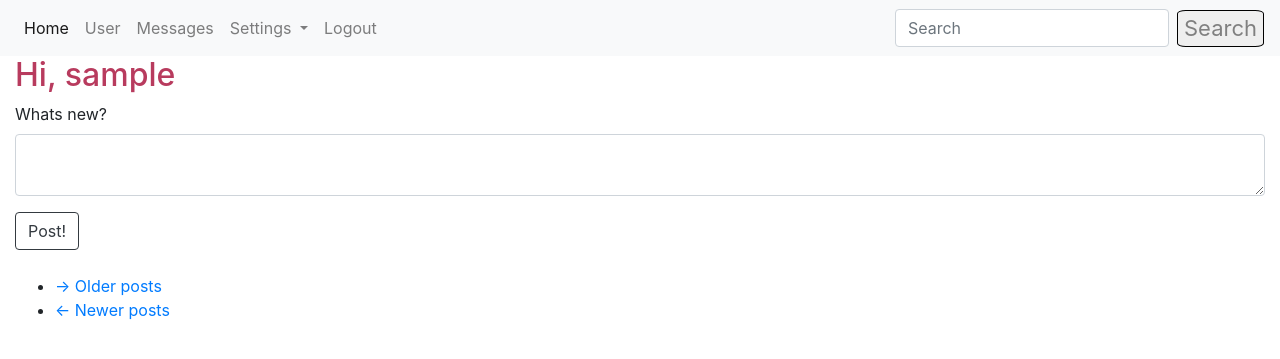
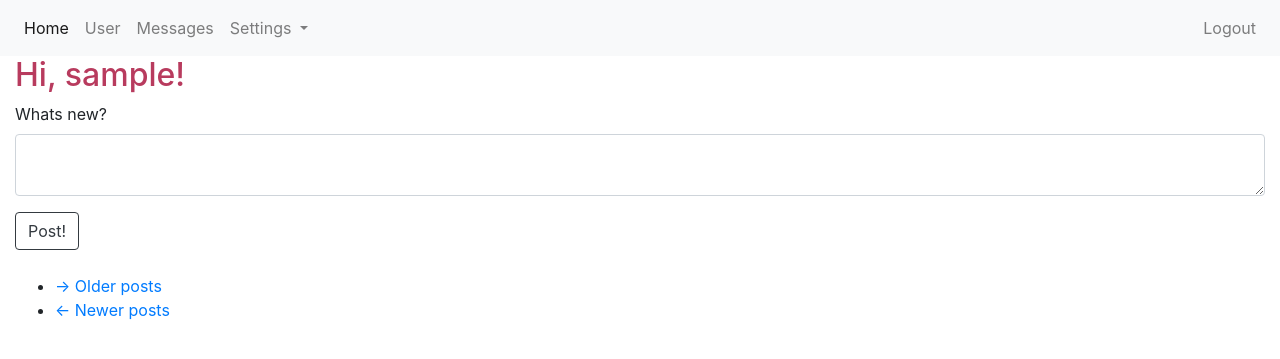
Before and after one commit to SLDem/MySNSite, a Flask app: page / in a window 1280 px wide. Shown: the top 359 px of the page. Run offline with Flask 2, Linux system fonts and the light colour scheme; the visitor is signed in with stand-in values (Sample User, id 1); data comes from the database, SQL or seed files in the repository; both versions use the stored data as it was after the commit; data that the repository does not hold is empty; some libraries are stand-ins or nearby versions.

Commit message:
Removed some useless code

```diff
--- a/app/__init__.py
+++ b/app/__init__.py
@@ -35,6 +35,5 @@ app.config['UPLOAD_FOLDER'] = UPLOAD_FOLDER
 db = SQLAlchemy(app)
 migrate = Migrate(app, db)
 
-POSTS_PER_PAGE = 5
 
 from app import routes, models
--- a/app/templates/base.html
+++ b/app/templates/base.html
@@ -7,7 +7,7 @@
         {% block title %}{{title}}{% endblock %}
     </title>
     </head>
-    <body>                                                <!-- round -->
+    <body>
     <style type="text/css">
 
 
@@ -58,15 +58,6 @@
         border-image: url('/static/border6.png') 30 stretch;
         }
 
-        .search_button {
-        border-style: solid;
-        border-width: 0.7px;
-        border-radius: 10%;
-        color: grey !important;
-        font-size: 22px;
-        }
-
-
         .button {
         outline: none !important;
         display: inline-block;
@@ -115,11 +106,12 @@
                 </a>
                 <div class="dropdown-menu" aria-labelledby="navbarDropdown">
                   <a class="dropdown-item" href="/edit_profile">Edit Profile</a>
-                  <a class="dropdown-item" href="#">Another action</a>
                   <div class="dropdown-divider"></div>
                   <a class="dropdown-item" href="/carmen">Something else here</a>
                 </div>
               </li>
+            </ul>
+            <ul class="nav navbar-nav ml-auto">
               {% if current_user.is_anonymous %}
               <li class="nav-item">
                 <a class="nav-link" href="/login">Login</a>
@@ -130,10 +122,6 @@
               </li>
               {% endif %}
             </ul>
-            <form class="form-inline my-2 my-lg-0">
-              <input class="form-control mr-sm-2" type="search" placeholder="Search" aria-label="Search">
-              <button class="search_button" type="submit">Search</button>
-            </form>
           </div>
         </nav>
     <script src="https://code.jquery.com/jquery-3.4.1.slim.min.js" integrity="sha384-J6qa4849blE2+poT4WnyKhv5vZF5SrPo0iEjwBvKU7imGFAV0wwj1yYfoRSJoZ+n" crossorigin="anonymous"></script>
--- a/app/templates/home.html
+++ b/app/templates/home.html
@@ -2,7 +2,7 @@
 {% import "bootstrap/wtf.html" as wtf %}
 {% block app_content %}
 
-    <h2 style="color: #b83b5e;">Hi, {{current_user.username}}</h2>
+    <h2 style="color: #b83b5e;">Hi, {{current_user.username}}!</h2>
 
     {% if form %}
         {{ wtf.quick_form(form, button_map={'submit':'btn btn-outline-dark'}) }}
@@ -13,6 +13,7 @@
         {% include "_post.html" %}
     {% endfor %}
 
+    <div style="margin-bottom: 2%;">
         <nav aria-label="...">
             <ul class="pager">
                 <li class="next{% if not next_url %} disabled{% endif %}">
@@ -27,4 +28,5 @@
                 </li>
             </ul>
         </nav>
+    </div>
 {% endblock %}
--- a/app/templates/private_messages.html
+++ b/app/templates/private_messages.html
@@ -12,7 +12,7 @@
         </div>
     </div>
     <hr>
-
+    <div style="margin-bottom: 2%;">
         <nav aria-label="...">
             <ul class="pager">
                 <li class="previous{% if not prev_url %} disabled{% endif %}">
@@ -27,5 +27,5 @@
                 </li>
             </ul>
         </nav>
-
+    </div>
 {% endblock %}
--- a/app/templates/user.html
+++ b/app/templates/user.html
@@ -50,6 +50,7 @@
     {% for post in posts %}
         {% include "_post.html" %}
     {% endfor %}
+    <div style="margin-bottom: 2%;">
         <nav aria-label="...">
             <ul>
                 <li class="next{% if not next_url %} disabled{% endif %}">
@@ -67,4 +68,5 @@
             </ul>
         </nav>
     </div>
+</div>
 {% endblock %}
```
Also changed, not shown: app/app.db, app/static/MaryanPedik.jpg (deleted). Lines whose indentation alone changed are shown as unchanged.
